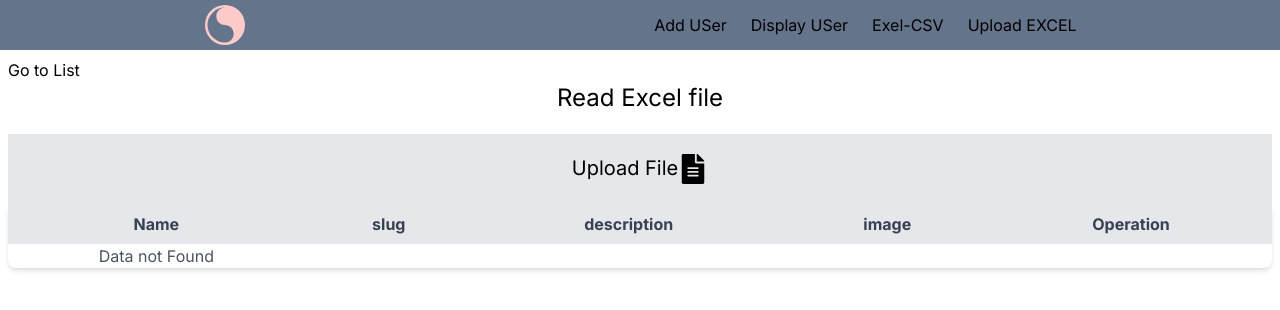
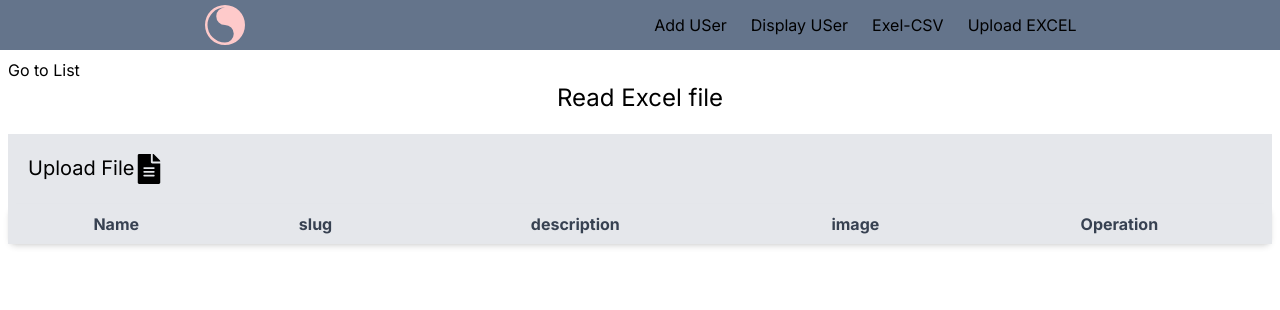
Before and after one commit to skworking/crudops, a Next.js app: page /import-file in a window 1280 px wide. Before the commit this address had no page. Shown: the top 310 px of the page. Built offline with nearby package versions, Linux system fonts and the light colour scheme.

Commit message:
on close model data fetch from localstorage

```diff
--- a/src/app/api/users/route.js
+++ b/src/app/api/users/route.js
@@ -16,6 +16,7 @@ export async function GET(){
 
     return NextResponse.json({result:data,success:true})
 }
+
 
 
 export async function POST(request){
--- a/src/app/import-file/page.js
+++ b/src/app/import-file/page.js
@@ -2,18 +2,28 @@
 import React, { useEffect, useState } from 'react'
 import * as XLSX from 'xlsx';
 import styles from '../page.module.css'
-import Image from 'next/image';
+
 import { FaFileAlt } from "react-icons/fa";
 import { IoCloseCircleOutline } from 'react-icons/io5';
 import Editdetails from '../add/editdetails';
 import Link from 'next/link';
+import { data } from 'autoprefixer';
+
+
 
 const ImportFile = () => {
 
-    const [data, setData] = useState(JSON.parse(localStorage.getItem("data")));
+    const [dataset, setData] = useState(JSON.parse(window?.localStorage?.getItem('data')));
 
     const [show,setShow]=useState(false);
     let parsedData;
+
+    const get=() => {
+      const dataFromLocalStorage = localStorage.getItem('data');
+      if (dataFromLocalStorage) {
+        setData(JSON.parse(dataFromLocalStorage));
+      }
+    }
     const handleFileChange = (event) => {
       // event.preventDefault();
         const file = event?.target?.files[0];
@@ -32,7 +42,7 @@ const ImportFile = () => {
                   // })
                    parsedData = jsonData?.map(item => {
 
-                  item.image = JSON.parse(item.image);
+                  item.image = JSON.parse(item?.image);
 
                     if(item.gallery){
                       item.gallery=JSON.parse(item.gallery);
@@ -51,13 +61,15 @@ const ImportFile = () => {
                     return item;
                 });
                 setData(parsedData)
-                localStorage.setItem("data",JSON.stringify(parsedData))
+                localStorage.setItem("data",JSON.stringify(dataset))
             }
             reader.readAsArrayBuffer(file);
         }else{
           console.log("dd");
         }
     }
+
+
 
     useEffect(()=>{
       handleFileChange()
@@ -80,9 +92,11 @@ const ImportFile = () => {
     const handleEdit=(data)=>{
       setData(data)
       setShow(!show)
+
     }
     const handleCancel=(e)=>{
         setShow(!show)
+        get()
     }
 
     const handleUpdate=async(data,id)=>{
@@ -98,7 +112,7 @@ const ImportFile = () => {
       if(result.success){
         alert("Record Updated Succes-full");
         setShow(!show)
-        redirect('/user-list')
+
       }
       // fetchData()
     }
@@ -106,16 +120,16 @@ const ImportFile = () => {
     <div className='flex-col p-2'>
       <Link href={'/user-list'}>Go to List</Link>
       <h1 className='text-2xl text-center'>Read Excel file</h1>
-      <div className='w-full  flex bg-gray-200 justify-around p-5 mt-5' >
-        <div className='flex'>
+      <div className='w-full  flex bg-gray-200  p-5 mt-5' >
+        <div className='flex justify-start'>
 
-        <h1 className='text-xl '>Upload File</h1>
+        <h1 className='text-xl  '>Upload File</h1>
         <FaFileAlt className='w-fit text-3xl cursor-pointer hover:fill-slate-400' onClick={() => document.getElementById('filePicker').click()}/>
         </div>
         <input type='file' id="filePicker" accept='.csv, .xlsx' style={{ display: 'none' }} onChange={handleFileChange} />
-        {data?.length > 0 &&
+        {/* {data?.length > 0 &&
         <button className='bg-gray-300 p-2 rounded hover:bg-gray-400'>Save</button>
-        }
+        } */}
       </div>
       <table className="w-full bg-white shadow-md rounded-lg ">
         <thead className="bg-gray-200 text-gray-700 flex-1">
@@ -128,9 +142,9 @@ const ImportFile = () => {
             <th className="py-2 px-4 ">Operation</th>
           </tr>
         </thead>
+
         <tbody className="text-gray-600 text-center ">
-
-          {data?.length>0 ? data?.map(user => (
+          {dataset?.length>0 && dataset?.map(user => (
             <tr key={user._id} className="border-b border-gray-200 hover:bg-gray-100 ">
               <td className="py-2 px-4">{user.name}</td>
               <td className="py-2 px-4">{user.slug}</td>
@@ -163,16 +177,16 @@ const ImportFile = () => {
               </td>
             </tr>
 
-          )):
-          "Data not Found"
+          ))
           }
         </tbody>
       </table>
       {show &&
+
           <div className='absolute top-0 h-auto w-full p-20 bg-gray-400 opacity-80 text-center'>
-            <IoCloseCircleOutline className=' float-right  hover:bg-white bg-gray-400 w-[30px] h-[30px] text-center  p-1 rounded-full cursor-pointer' onClick={()=>{setShow(!show)}} />
+            <IoCloseCircleOutline className=' float-right  hover:bg-white bg-gray-400 w-[30px] h-[30px] text-center  p-1 rounded-full cursor-pointer' onClick={handleCancel} />
 
-            <Editdetails data={data} oncancel={handleCancel} onUpdate={handleUpdate}/>
+            <Editdetails data={dataset} oncancel={handleCancel} onUpdate={handleUpdate}/>
 
           </div>
           }
```
Also changed, not shown: src/app/component/Reuseable/modelDisplay.js (added).
